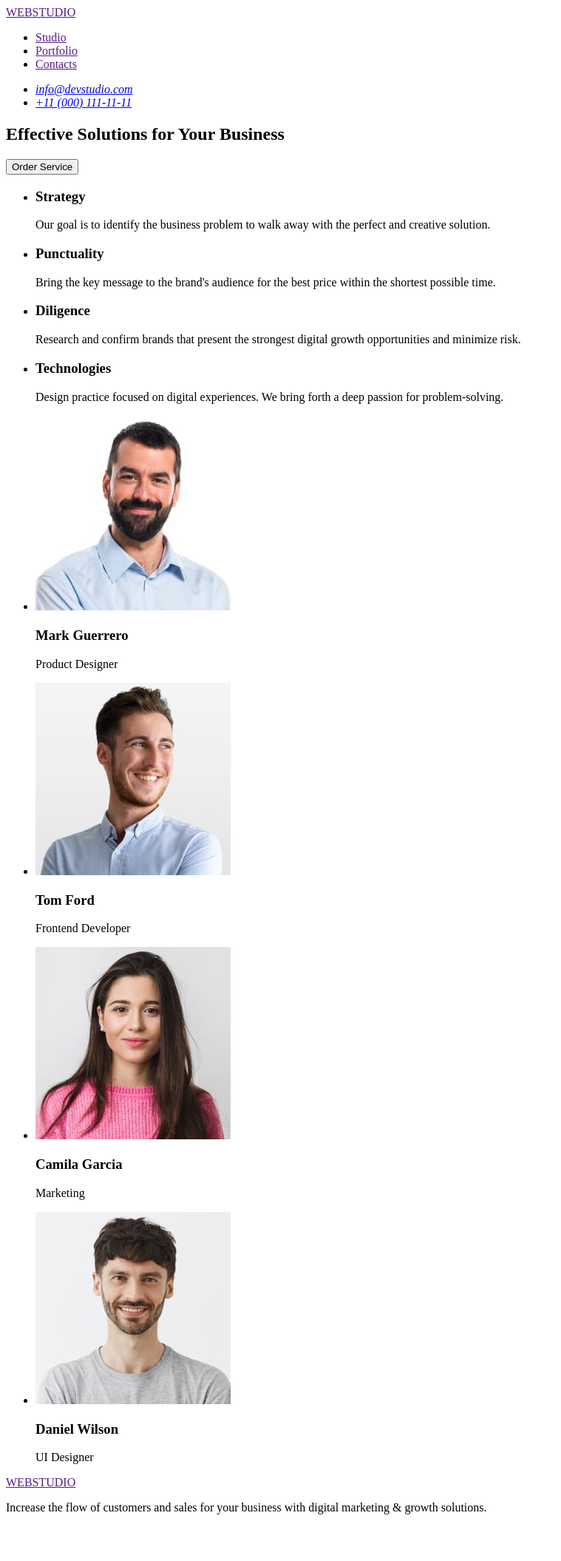
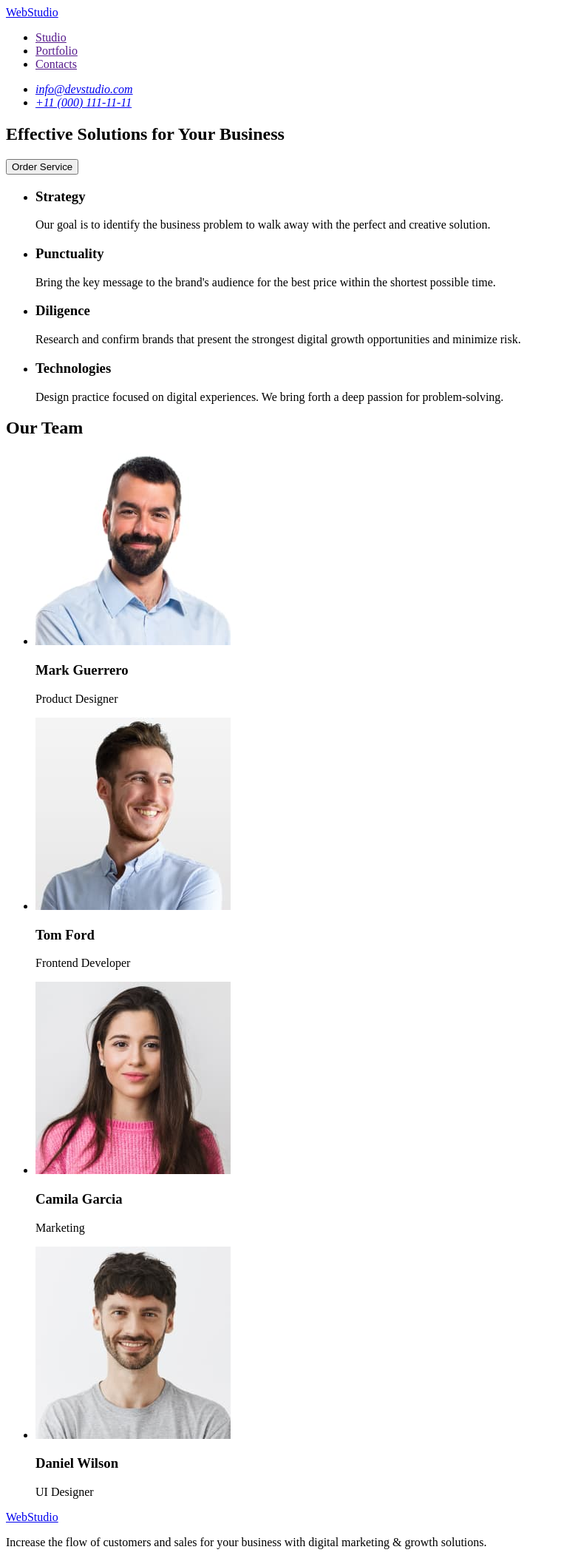
Before and after one commit to Volki-v-boi/goit-markup-hw-01, a plain HTML site: page index.html in a window 1280 px wide. Shown: the whole page at 74% size, without its empty margins (0-759 px from the left). Before the commit the page ends 2063 px from the top, so only its background shows below. Drawn offline with Linux system fonts and the light colour scheme.

Commit message:
corrections-hw1

```diff
--- a/index.html
+++ b/index.html
@@ -8,7 +8,7 @@
   <body>
     <header>
       <nav>
-        <a href="">WEBSTUDIO</a>
+        <a href="./index.html">WebStudio</a>
         <ul>
           <li>
             <a href="">Studio</a>
@@ -34,7 +34,7 @@
         <button type="button">Order Service</button>
       </section>
       <section>
-        <h2 hidden></h2>
+        <h2 hidden>Company skills</h2>
         <ul>
           <li>
             <h3>Strategy</h3>
@@ -67,7 +67,7 @@
         </ul>
       </section>
       <section>
-        <h2></h2>
+        <h2>Our Team</h2>
         <ul>
           <li>
             <img
@@ -113,7 +113,7 @@
       </section>
     </main>
     <footer>
-      <a href="">WEBSTUDIO</a>
+      <a href="./index.html">WebStudio</a>
       <p>
         Increase the flow of customers and sales for your business with digital
         marketing & growth solutions.
```
